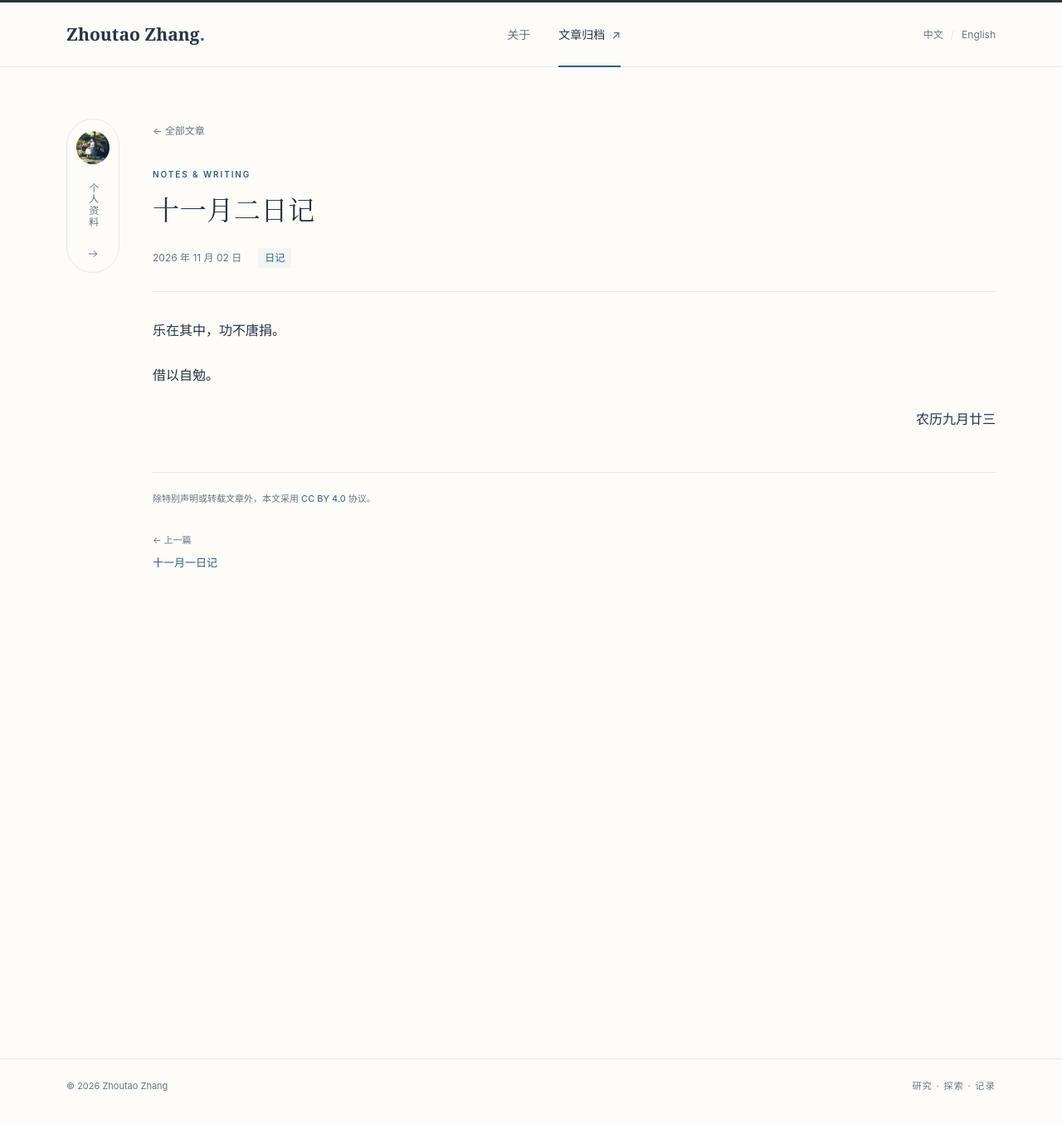
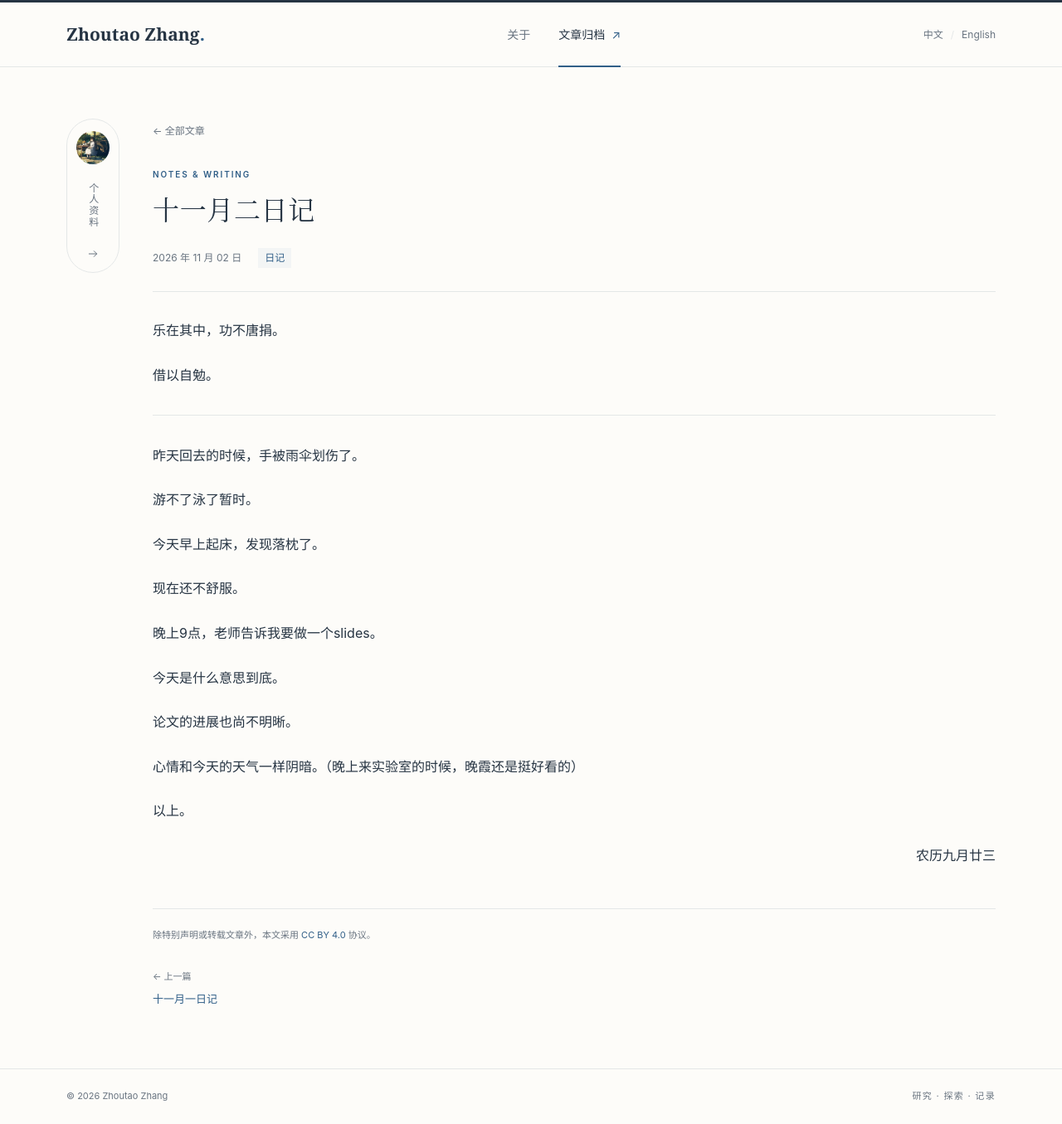
Before and after one commit to DuneArrakis/DuneArrakis.github.io, a Jekyll site: the page built from _posts/2026-11-02-十一月二日记.md, in a window 1280 px wide and 1355 px high. Shown: the whole window at 83% size. Built offline with Jekyll 4.4.1, drawn with Linux system fonts in a browser that asks for light colours.

Commit message:
auto commit

```diff
--- a/_posts/2026-11-02-十一月二日记.md
+++ b/_posts/2026-11-02-十一月二日记.md
@@ -9,4 +9,24 @@ tags:
 
 借以自勉。
 
+---
+
+昨天回去的时候，手被雨伞划伤了。
+
+游不了泳了暂时。
+
+今天早上起床，发现落枕了。
+
+现在还不舒服。
+
+晚上9点，老师告诉我要做一个slides。
+
+今天是什么意思到底。
+
+论文的进展也尚不明晰。
+
+心情和今天的天气一样阴暗。（晚上来实验室的时候，晚霞还是挺好看的）
+
+以上。
+
 <p align="right">农历九月廿三</p>
```
